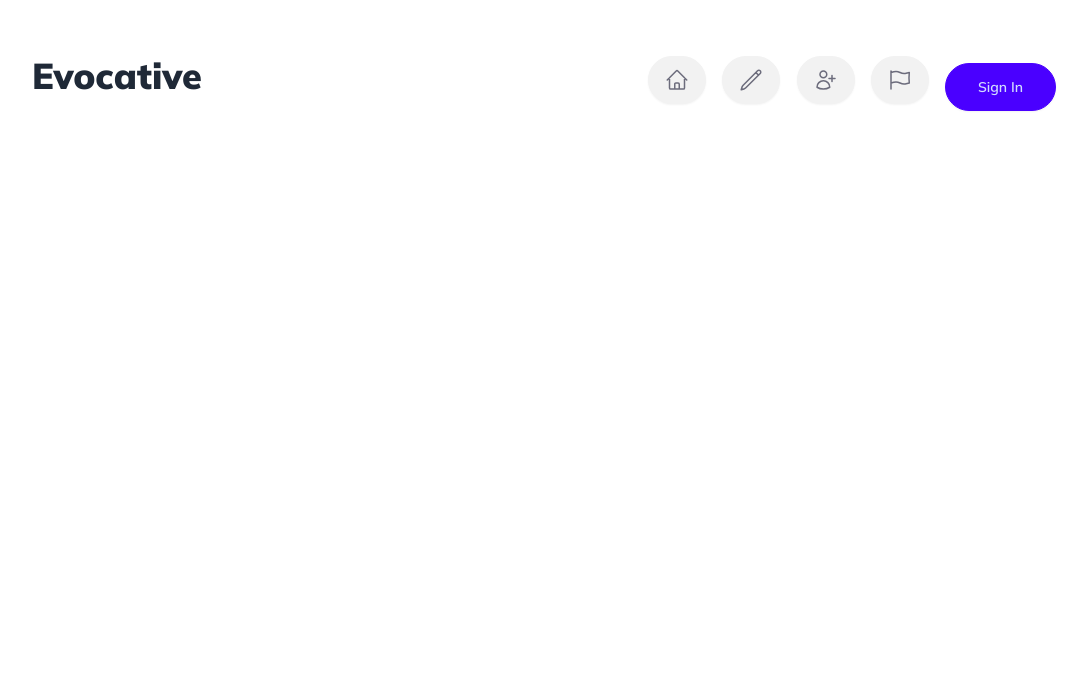
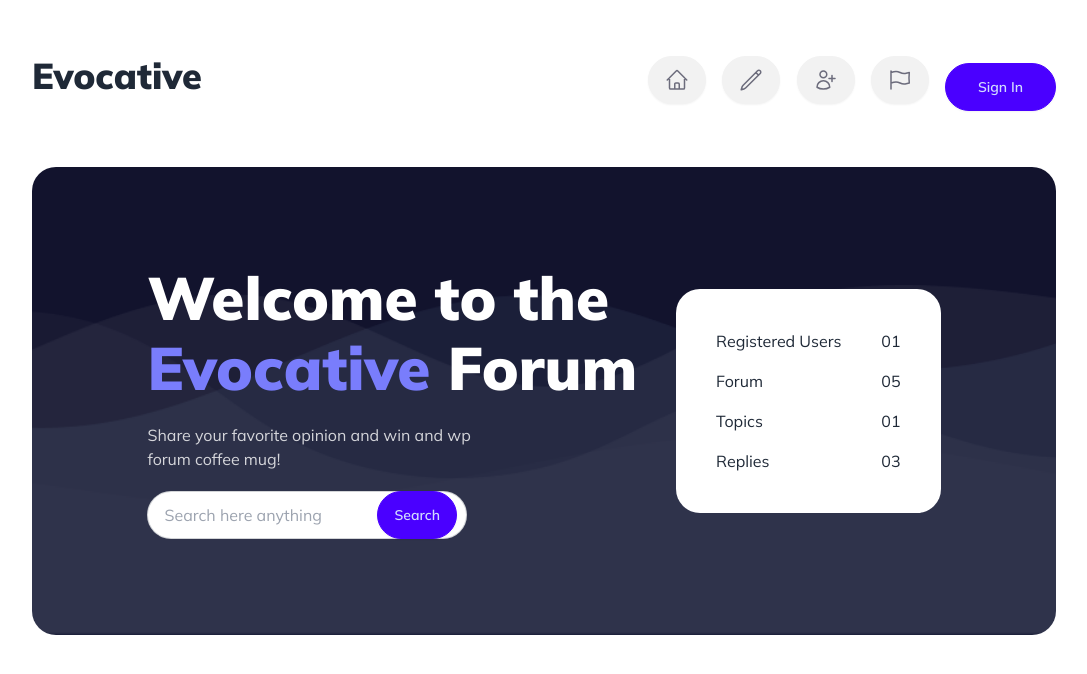
Before and after one commit to MritulAich/B9-A6, a plain HTML site: page index.html in a window 1280 px wide. Shown: the whole page, without its empty margins (96-1183 px from the left). Drawn offline with nearby package versions, Linux system fonts and the light colour scheme.

Commit message:
banner part added

```diff
--- a/index.html
+++ b/index.html
@@ -1,5 +1,6 @@
 <!DOCTYPE html>
 <html lang="en">
+
 <head>
     <meta charset="UTF-8">
     <meta name="viewport" content="width=device-width, initial-scale=1.0">
@@ -8,7 +9,8 @@
     <script src="https://cdn.tailwindcss.com"></script>
     <link rel="preconnect" href="https://fonts.googleapis.com">
     <link rel="preconnect" href="https://fonts.gstatic.com" crossorigin>
-<link href="https://fonts.googleapis.com/css2?family=Mulish:ital,wght@0,200..1000;1,200..1000&display=swap" rel="stylesheet">
+    <link href="https://fonts.googleapis.com/css2?family=Mulish:ital,wght@0,200..1000;1,200..1000&display=swap"
+        rel="stylesheet">
     <style>
         * {
             font-family: "Mulish", sans-serif;
@@ -18,31 +20,52 @@
         }
     </style>
 </head>
+
 <body>
     <header class="mx-32">
         <nav class="flex flex-row justify-between my-14">
             <h3 class="text-4xl font-black">Evocative</h3>
             <div class="space-x-3">
                 <div class="tooltip" data-tip="Home">
-                        <button class="btn rounded-full"><img src="./icons/home.svg" ></button>
+                    <button class="btn rounded-full"><img src="./icons/home.svg"></button>
                 </div>
                 <div class="tooltip" data-tip="Tooltip">
-                        <button class="btn rounded-full"><img src="./icons/pen.svg" ></button>
+                    <button class="btn rounded-full"><img src="./icons/pen.svg"></button>
                 </div>
                 <div class="tooltip" data-tip="Sign Up">
-                        <button class="btn rounded-full"><img src="./icons/user.svg" ></button>
+                    <button class="btn rounded-full"><img src="./icons/user.svg"></button>
                 </div>
                 <div class="tooltip" data-tip="Issue">
-                        <button class="btn rounded-full"><img src="./icons/flag.svg" ></button>
+                    <button class="btn rounded-full"><img src="./icons/flag.svg"></button>
                 </div>
                 <button class="btn btn-primary rounded-3xl px-8 py-3">Sign In</button>
             </div>
         </nav>
 
+        <!-- banner part -->
+        <div class="hero p-24 rounded-3xl bg-[#12132D] flex flex-row justify-around" style="background-image: url('./images/bgbanner.png')">
+            <div>
+                <h1 class="mb-5 text-6xl font-black text-white leading-[70px]">Welcome to the <br><span
+                        class="text-[#797DFC]">Evocative</span> Forum</h1>
+                <p class="mb-5 text-white text-opacity-80">Share your favorite opinion and win and wp <br>forum coffee
+                    mug!</p>
+                <input id="search" type="text" placeholder="Search here anything"
+                    class="input input-bordered rounded-3xl w-full max-w-xs relative" />
+                <button onclick="searchBtn()"
+                    class="btn btn-primary rounded-3xl px-4 absolute ml-[-90px]">Search</button>
+            </div>
+            <div class="bg-white rounded-3xl p-10 space-y-4">
+                <div class="flex flex-row justify-between"><p class="mr-10">Registered Users</p><p>01</p></div>
+                <div class="flex flex-row justify-between"><p>Forum</p><p>05</p></div>
+                <div class="flex flex-row justify-between"><p>Topics</p><p>01</p></div>
+                <div class="flex flex-row justify-between"><p>Replies</p><p>03</p></div>
+            </div>
+        </div>
     </header>
     <main class="mx-32">
 
     </main>
     <script src="./script.js"></script>
 </body>
+
 </html>
```
Lines whose indentation alone changed are shown as unchanged.
